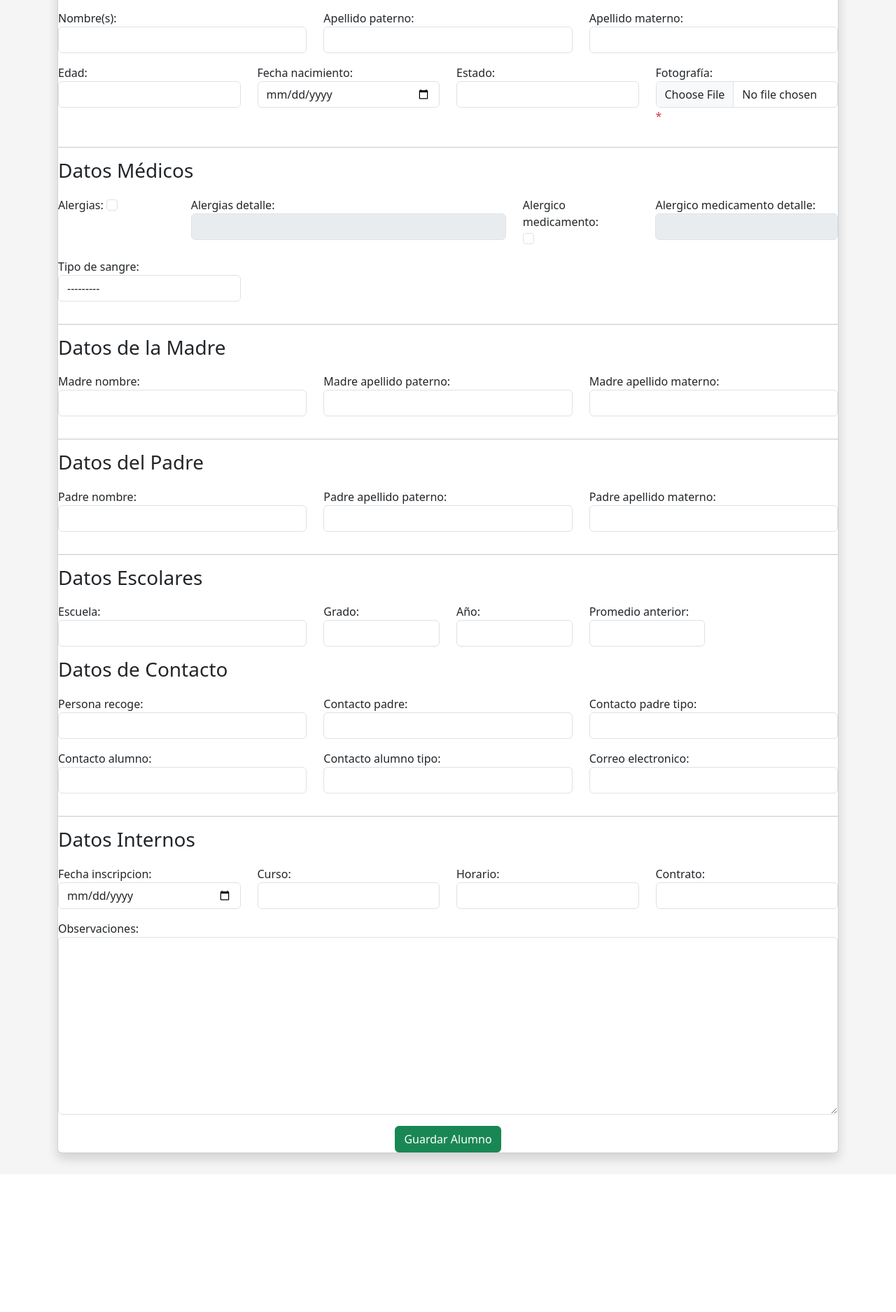
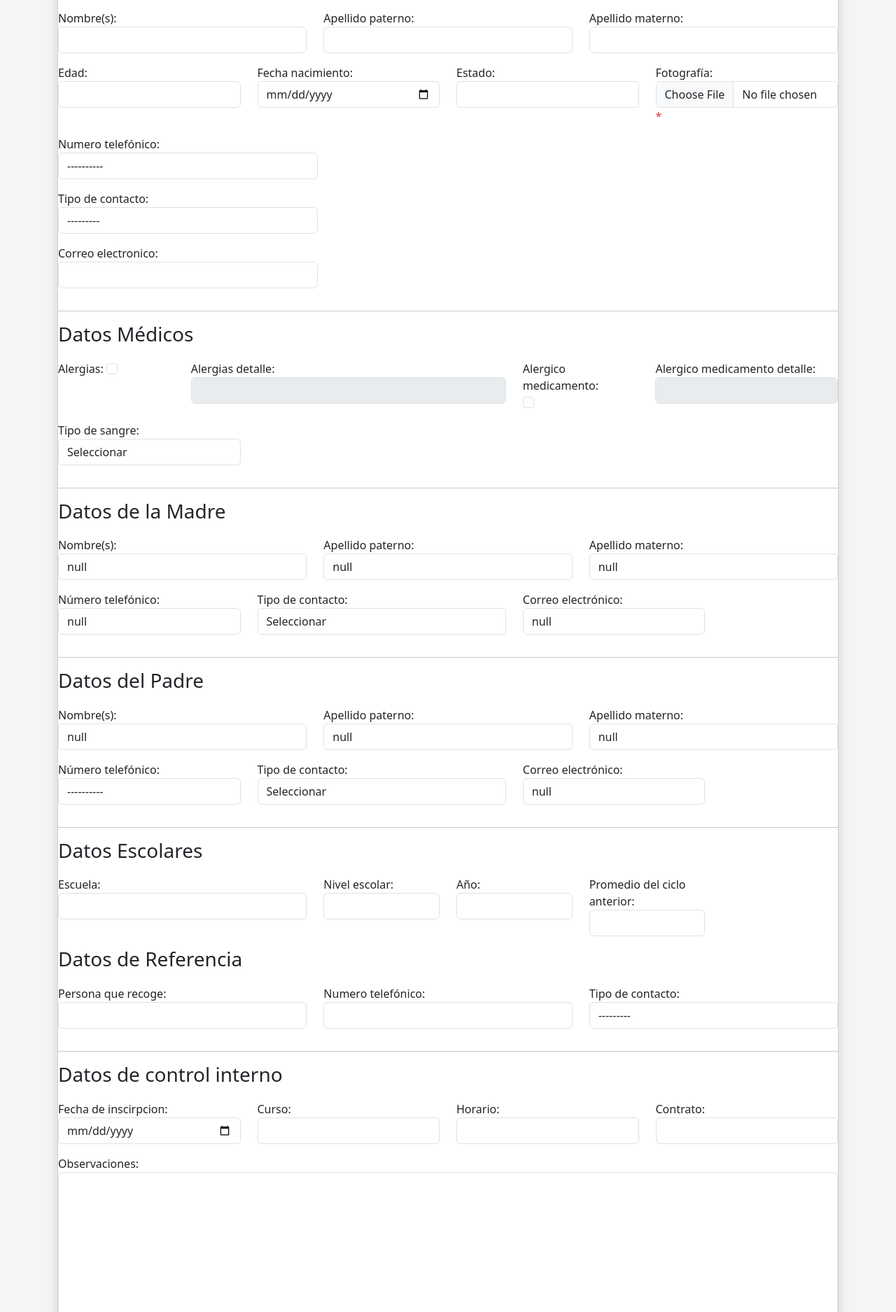
Before and after one commit to Pilosuar/Administratorio, a Django app: template Administracion/templates/registro/alumno_form.html in a window 1280 px wide. Shown: the part 165-2040 px from the top of the page at 70% size. Before the commit the page ends 1832 px from the top, so only its background shows below. Run offline with Django 5.2, Linux system fonts and the light colour scheme; the template is opened without the code that fills it: values that come from a table or form of the project are taken from there, others are empty.

Commit message:
falta documentacion

```diff
--- a/Administracion/templates/registro/alumno_form.html
+++ b/Administracion/templates/registro/alumno_form.html
@@ -108,6 +108,29 @@
                         {% endif %}
                     </div>
                 </div>
+                                        <div class="col-md-4 mb-3">
+                            {{ form.contacto_alumno.label_tag }}
+                            {{ form.contacto_alumno }}
+                            {% if form.contacto_alumno.errors %}
+                                <div class="text-danger">{{ form.contacto_alumno.errors.0 }}</div>
+                            {% endif %}
+                        </div>
+
+                        <div class="col-md-4 mb-3">
+                            {{ form.contacto_alumno_tipo.label_tag }}
+                            {{ form.contacto_alumno_tipo }}
+                            {% if form.contacto_alumno_tipo.errors %}
+                                <div class="text-danger">{{ form.contacto_alumno_tipo.errors.0 }}</div>
+                            {% endif %}
+                        </div>
+
+                        <div class="col-md-4 mb-3">
+                            {{ form.correo_electronico.label_tag }}
+                            {{ form.correo_electronico }}
+                            {% if form.correo_electronico.errors %}
+                                <div class="text-danger">{{ form.correo_electronico.errors.0 }}</div>
+                            {% endif %}
+                        </div>
 
                 <hr>
 
@@ -177,6 +200,25 @@
                             <div class="text-danger">{{ form.madre_apellido_materno.errors.0 }}</div>
                         {% endif %}
                     </div>
+                    <div class="col-md-3 mb-3">
+                        {{ form.madre_telefono.label_tag }}
+                        {{ form.madre_telefono }}
+                    </div>
+                    <div class="col-md-4 mb-3">
+                        {{ form.madre_contacto_tipo.label_tag }}
+                        {{ form.madre_contacto_tipo }}
+
+                        {% if form.madre_contacto_tipo.errors %}
+                            <div class="text-danger">
+                                {{ form.madre_contacto_tipo.errors.0 }}
+                            </div>
+                        {% endif %}
+                    </div>
+
+                    <div class="col-md-3 mb-3">
+                        {{ form.madre_correo.label_tag }}
+                        {{ form.madre_correo }}
+                    </div>
                 </div>
 
                 <hr>
@@ -204,6 +246,25 @@
                         {% if form.padre_apellido_materno.errors %}
                             <div class="text-danger">{{ form.padre_apellido_materno.errors.0 }}</div>
                         {% endif %}
+                    </div>
+                    <div class="col-md-3 mb-3">
+                        {{ form.padre_telefono.label_tag }}
+                        {{ form.padre_telefono }}
+                    </div>
+                    <div class="col-md-4 mb-3">
+                        {{ form.padre_contacto_tipo.label_tag }}
+                        {{ form.padre_contacto_tipo }}
+
+                        {% if form.padre_contacto_tipo.errors %}
+                            <div class="text-danger">
+                                {{ form.padre_contacto_tipo.errors.0 }}
+                            </div>
+                        {% endif %}
+                    </div>
+
+                    <div class="col-md-3 mb-3">
+                        {{ form.padre_correo.label_tag }}
+                        {{ form.padre_correo }}
                     </div>
                 </div>
 
@@ -243,7 +304,7 @@
                 </div>
 
                     <!-- DATOS DE CONTACTO -->
-                    <h3>Datos de Contacto</h3>
+                    <h3>Datos de Referencia</h3>
                     <div class="row">
                         <div class="col-md-4 mb-3">
                             {{ form.persona_recoge.label_tag }}
@@ -268,36 +329,12 @@
                                 <div class="text-danger">{{ form.contacto_padre_tipo.errors.0 }}</div>
                             {% endif %}
                         </div>
-
-                        <div class="col-md-4 mb-3">
-                            {{ form.contacto_alumno.label_tag }}
-                            {{ form.contacto_alumno }}
-                            {% if form.contacto_alumno.errors %}
-                                <div class="text-danger">{{ form.contacto_alumno.errors.0 }}</div>
-                            {% endif %}
-                        </div>
-
-                        <div class="col-md-4 mb-3">
-                            {{ form.contacto_alumno_tipo.label_tag }}
-                            {{ form.contacto_alumno_tipo }}
-                            {% if form.contacto_alumno_tipo.errors %}
-                                <div class="text-danger">{{ form.contacto_alumno_tipo.errors.0 }}</div>
-                            {% endif %}
-                        </div>
-
-                        <div class="col-md-4 mb-3">
-                            {{ form.correo_electronico.label_tag }}
-                            {{ form.correo_electronico }}
-                            {% if form.correo_electronico.errors %}
-                                <div class="text-danger">{{ form.correo_electronico.errors.0 }}</div>
-                            {% endif %}
-                        </div>
                     </div>
 
                     <hr>
 
                     <!-- DATOS INTERNOS -->
-                    <h3>Datos Internos</h3>
+                    <h3>Datos de control interno</h3>
                     <div class="row">
                         <div class="col-md-3 mb-3">
                             {{ form.fecha_inscripcion.label_tag }}
--- a/registro/models.py
+++ b/registro/models.py
@@ -39,12 +39,22 @@ class Alumno(models.Model):
 
     foto = models.ImageField(upload_to='alumnos/', validators=[validar_resolucion_imagen], verbose_name="Fotografía")
 
+    contacto_alumno = models.CharField(max_length=10, verbose_name="Numero telefónico", default="----------", validators=[telefono_validator],)
+    TIPOS_CONTACTO = [
+    ('null', 'Seleccionar'),
+    ('Movil', 'Móvil'),
+    ('Fijo', 'Fijo'),
+    ]
+    contacto_alumno_tipo = models.CharField(max_length=10, choices=TIPOS_CONTACTO, verbose_name="Tipo de contacto")
+    correo_electronico = models.EmailField()
+
     # Datos médicos
     alergias = models.BooleanField(default=False)
     alergias_detalle = models.CharField(max_length=200, blank=True)
     alergico_medicamento = models.BooleanField(default=False)
     alergico_medicamento_detalle = models.CharField(max_length=200, blank=True)
     TIPOS_SANGRE = [
+    ('', 'Seleccionar'),
     ('A+', 'A+'),
     ('A-', 'A-'),
     ('B+', 'B+'),
@@ -55,49 +65,48 @@ class Alumno(models.Model):
     ('O-', 'O-'),
     ]
 
-    tipo_sangre = models.CharField(
-    max_length=3,
-    choices=TIPOS_SANGRE,
-    verbose_name="Tipo de sangre"
-    )
+    tipo_sangre = models.CharField(max_length=3, choices=TIPOS_SANGRE, verbose_name="Tipo de sangre")
     # Datos de la madre
-    madre_nombre = models.CharField(max_length=100)
-    madre_apellido_paterno = models.CharField(max_length=100)
-    madre_apellido_materno = models.CharField(max_length=100)
+    madre_nombre = models.CharField(max_length=100, default="null", verbose_name="Nombre(s)")
+    madre_apellido_paterno = models.CharField(max_length=100, default="null", verbose_name="Apellido paterno")
+    madre_apellido_materno = models.CharField(max_length=100, default="null", verbose_name="Apellido materno")
+    madre_telefono = models.CharField(max_length=10, verbose_name="Número telefónico", default="null", validators=[telefono_validator])
+    madre_contacto_tipo = models.CharField(max_length=10, choices=TIPOS_CONTACTO, default="----------", verbose_name="Tipo de contacto")
+
+    madre_correo = models.EmailField(verbose_name="Correo electrónico", default="null", blank=True)
 
     # Datos del padre
-    padre_nombre = models.CharField(max_length=100)
-    padre_apellido_paterno = models.CharField(max_length=100)
-    padre_apellido_materno = models.CharField(max_length=100)
+    padre_nombre = models.CharField(max_length=100, default="null", verbose_name="Nombre(s)")
+    padre_apellido_paterno = models.CharField(max_length=100, default="null", verbose_name="Apellido paterno")
+    padre_apellido_materno = models.CharField(max_length=100, default="null", verbose_name="Apellido materno")
+    padre_telefono = models.CharField(max_length=10, verbose_name="Número telefónico", default="----------", validators=[telefono_validator])
+    padre_contacto_tipo = models.CharField(max_length=10, choices=TIPOS_CONTACTO, default="null", verbose_name="Tipo de contacto")
+    padre_correo = models.EmailField(verbose_name="Correo electrónico", default="null", blank=True)
 
     # Datos escolares
     escuela = models.CharField(max_length=150)
-    grado = models.CharField(max_length=50)
+    grado = models.CharField(max_length=50, verbose_name="Nivel escolar")
     año = models.PositiveIntegerField()
     promedio_anterior = models.DecimalField(
         max_digits=4,
         decimal_places=2,
+        verbose_name="Promedio del ciclo anterior",
         validators=[
             MinValueValidator(0),
             MaxValueValidator(10)
         ]
     )
     # Datos de referencia
-    persona_recoge = models.CharField(max_length=100)
+    persona_recoge = models.CharField(max_length=100, verbose_name="Persona que recoge")
     contacto_padre = models.CharField(
         max_length=10,
+        verbose_name="Numero telefónico",
         validators=[telefono_validator]
     )
-    contacto_padre_tipo = models.CharField(max_length=20)
-    contacto_alumno = models.CharField(
-        max_length=10,
-        validators=[telefono_validator],
-    )
-    contacto_alumno_tipo = models.CharField(max_length=20)
-    correo_electronico = models.EmailField()
+    contacto_padre_tipo = models.CharField(max_length=10, choices=TIPOS_CONTACTO, verbose_name="Tipo de contacto")
 
     # Datos internos
-    fecha_inscripcion = models.DateField()
+    fecha_inscripcion = models.DateField(verbose_name="fecha de inscirpcion")
     curso = models.CharField(max_length=150)
     horario = models.CharField(max_length=50)
     contrato = models.CharField(max_length=50)
```
Also changed, not shown: Administracion/templates/registro/detalle_alumno.html (+54 -26 lines), media/alumnos/logo_nRwVNNB.jpg (added), media/alumnos/logo_uJxBopt.jpg (added), registro/migrations/0007_alter_alumno_madre_apellido_materno_and_more.py (added), registro/migrations/0008_alter_alumno_grado_and_more.py (added), registro/migrations/0009_alter_alumno_fecha_inscripcion_and_more.py (added), registro/migrations/0010_alter_alumno_contacto_alumno_and_more.py (added), registro/migrations/0011_alumno_madre_correo_alumno_madre_telefono_and_more.py (added), registro/migrations/0012_alumno_madre_contacto_tipo_and_more.py (added), registro/migrations/0013_alter_alumno_madre_contacto_tipo_and_more.py (added), registro/migrations/0014_alter_alumno_contacto_alumno_tipo_and_more.py (added), registro/migrations/0015_alter_alumno_contacto_alumno_tipo_and_more.py (added).
